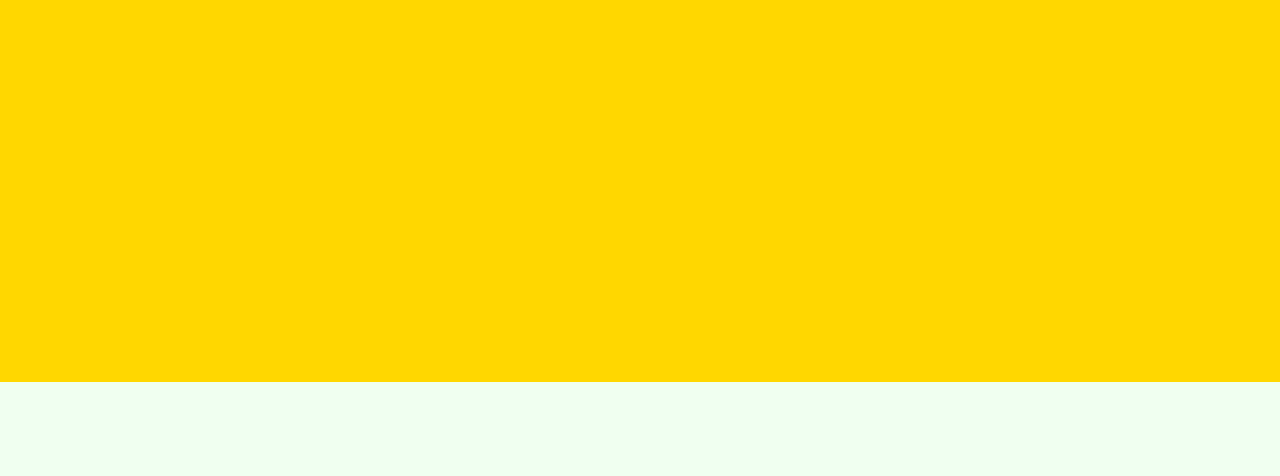
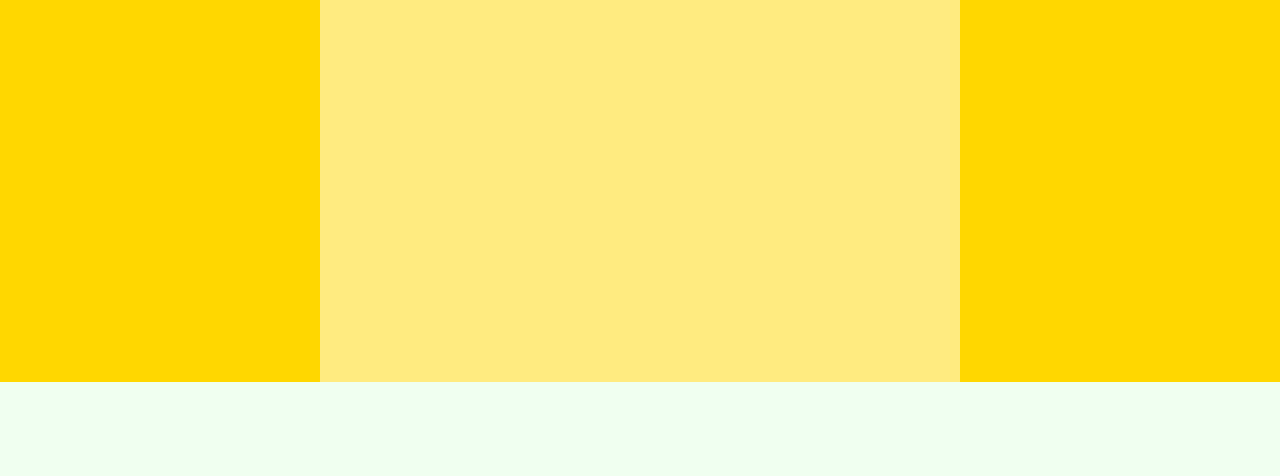
Before and after one commit to liorspitkowski/first-year-group-project, a PHP site: page /html/login.html in a window 1280 px wide. Shown: the part 324-800 px from the top of the page. Run offline with PHP 8.4, Linux system fonts and the light colour scheme.

Commit message:
add opacity to login

```diff
--- a/css/login.css
+++ b/css/login.css
@@ -9,12 +9,28 @@ body{
 .top-box{
     height: 10%;
 }
+.middle-box{
+    height: 80%;
+    background-color: gold;
+    display: flex;
+    justify-content: center;
+    align-items: center;
 
+    position:relative;
+}
 .bottom-box{
     height:10%;
 }
 .form-box{
-    height:80%;
-    width:100%;
-    background-color: gold;
+    height:100%;
+    width:50%;
+    position:absolute;
+    z-index: 100;
 }
+.below-box{
+    height:100%;
+    width:50%;
+    background-color: white;
+    opacity: 0.5;
+    z-index: 50;
+}
--- a/html/login.html
+++ b/html/login.html
@@ -14,6 +14,7 @@
   <div class="top-box">
     <a href="../index.html"><img src="../src/title-image.png" alt="title-image"></a>
   </div>
+  <div class="middle-box">
     <div class="form-box">
       <form action="../test.php" method="POST">
         <label for="username">Username:</label>
@@ -22,7 +23,11 @@
         <input type="text" id="password" name="user_password" required><br>
         <button type="submit">Enter</button>
       </form>
+      <a href="">Forget your password?</a>
     </div>
+    <div class="below-box"></div>
+  </div>
+
 
   <div class="bottom-box">
 
--- a/html/registration.html
+++ b/html/registration.html
@@ -17,6 +17,8 @@
     <form action="../test.php" method="POST">
       <label for="username">Username:</label>
       <input type="text" id="username" name="user_name" required><br>
+      <label for="email">E-mail:</label>
+      <input type="text" id="email" name="user_email" required><br>
       <label for="password">Password:</label>
       <input type="text" id="password" name="user_password" required><br>
       <label for="re_password">Repeat Password:</label>
```
Lines whose indentation alone changed are shown as unchanged.
